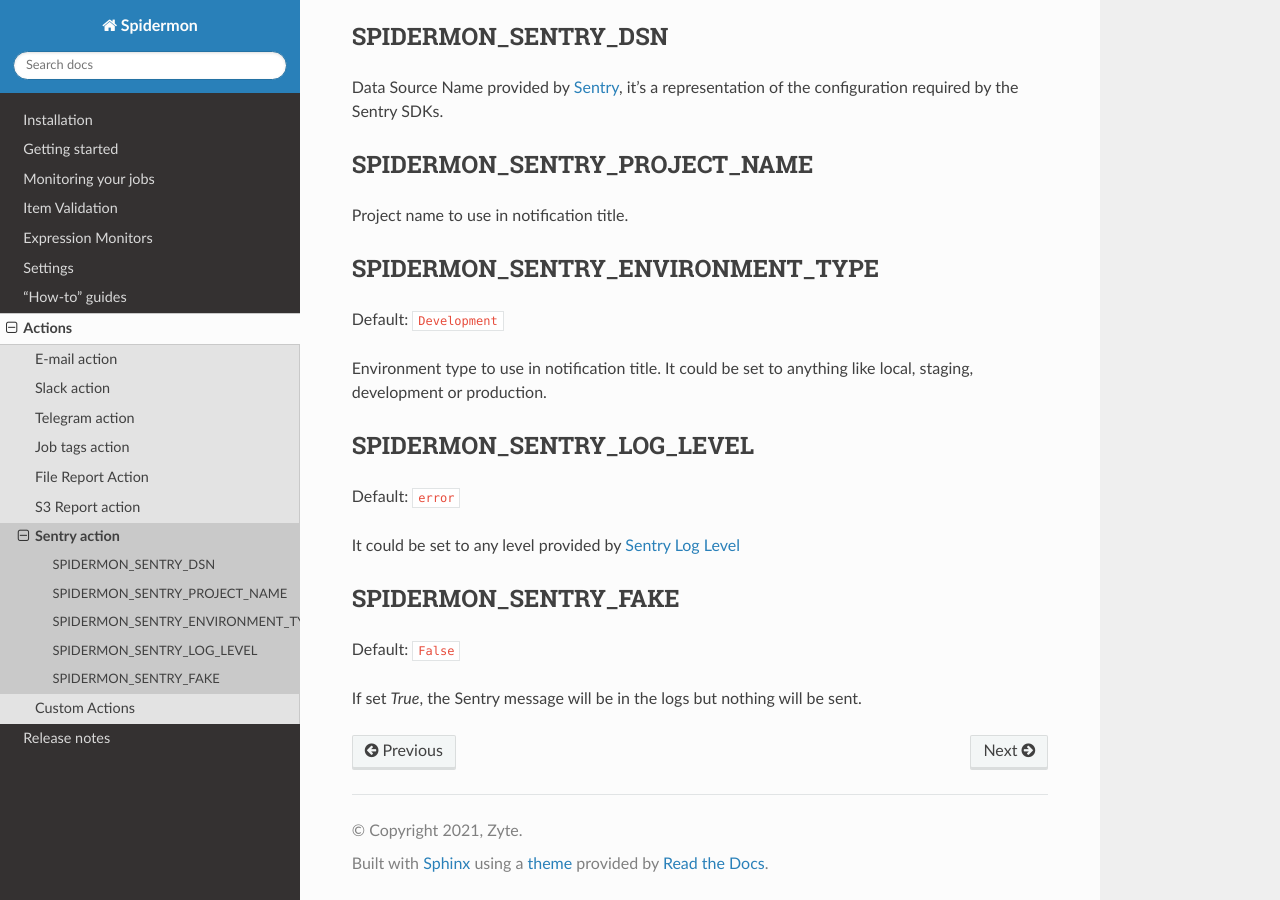
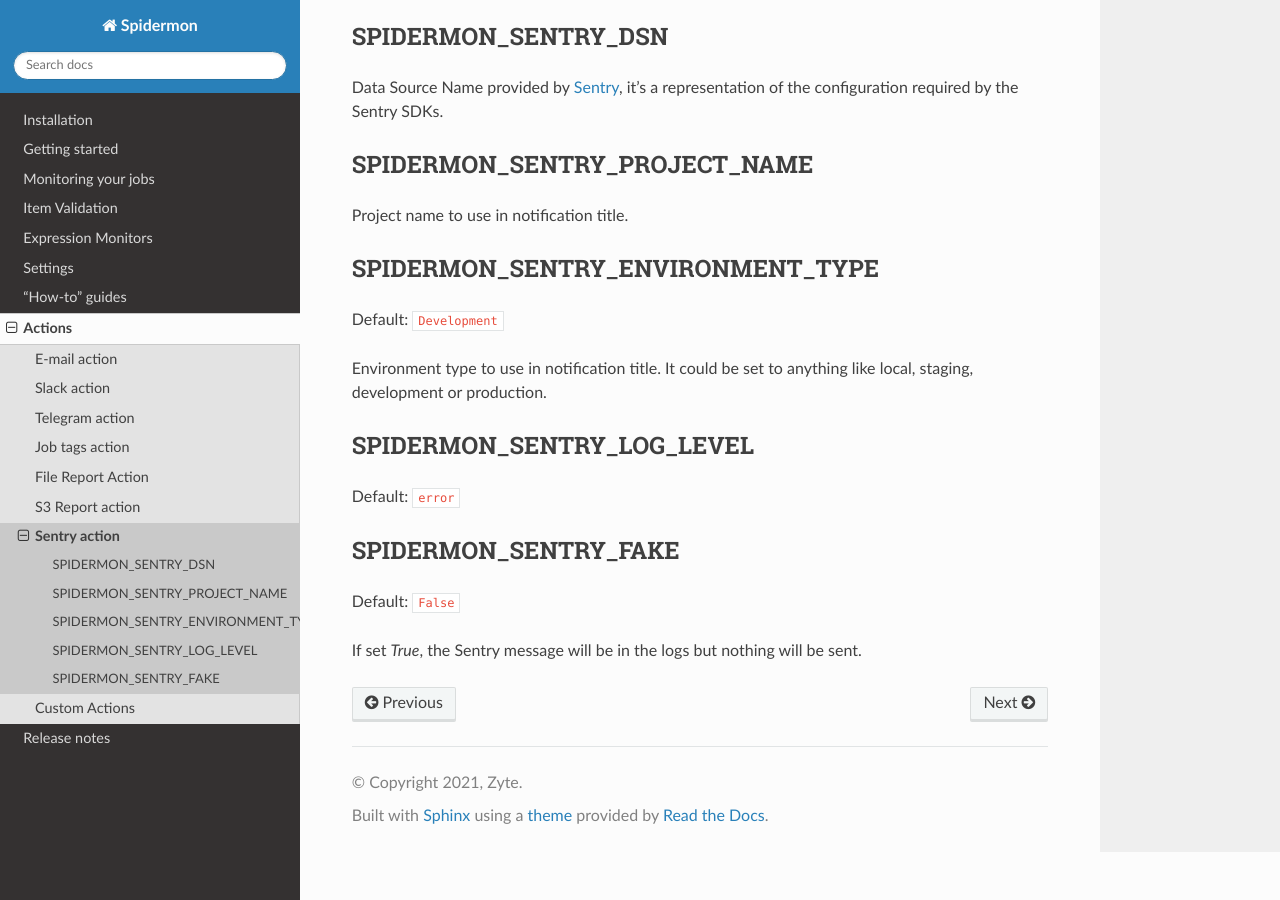
Before and after one commit to scrapinghub/spidermon, a Sphinx documentation site: the page built from docs/source/actions/sentry-action.rst, in a window 1280 px wide and 900 px high, scrolled down 924 px. Built offline with Sphinx 7.4.7 and the Read the Docs theme 2.0.0, drawn with Linux system fonts in a browser that asks for light colours.

Commit message:
Fix docs broken links

```diff
--- a/docs/source/actions/sentry-action.rst
+++ b/docs/source/actions/sentry-action.rst
@@ -49,8 +49,6 @@
 
 Default: ``error``
 
-It could be set to any level provided by `Sentry Log Level`_
-
 SPIDERMON_SENTRY_FAKE
 ---------------------
 
@@ -59,5 +57,4 @@
 If set `True`, the Sentry message will be in the logs but nothing will be sent.
 
 .. _`Sentry`: https://sentry.io/
-.. _`Sentry DSN`: https://docs.sentry.io/error-reporting/quickstart/?platform=python#configure-the-sdk
-.. _`Sentry Log Level`: https://docs.sentry.io/enriching-error-data/context/?platform=python#setting-the-level
+.. _`Sentry DSN`: https://docs.sentry.io/product/sentry-basics/dsn-explainer/#dsn-utilization
--- a/docs/source/howto/configuring-slack-for-spidermon.rst
+++ b/docs/source/howto/configuring-slack-for-spidermon.rst
@@ -8,7 +8,8 @@
 
 A bot is a type of Slack App designed to interact with users via conversation.
 
-To work with `Slack Actions <https://spidermon.readthedocs.io/en/latest/actions.html#slack-action>`_, you will need a Slack bot which would send `notifications <https://spidermon.readthedocs.io/en/latest/getting-started.html#slack-notifications>`_ to your Slack workspace from Spidermon.
+To work with :doc:`Slack Actions </actions/slack-action>`, you will need a Slack bot which would
+send notifications to your Slack workspace from Spidermon.
 
 Steps
 -----
--- a/docs/source/howto/configuring-telegram-for-spidermon.rst
+++ b/docs/source/howto/configuring-telegram-for-spidermon.rst
@@ -8,7 +8,8 @@
 
 A bot is a type of Telegram user designed to interact with users via conversation.
 
-To work with `Telegram Actions <https://spidermon.readthedocs.io/en/latest/actions.html#telegram-action>`_, you will need a Telegram bot which would send `notifications <https://spidermon.readthedocs.io/en/latest/getting-started.html#telegram-notifications>`_ to Telegram from Spidermon.
+To work with :doc:`Telegram Actions </actions/telegram-action>`, you will need a Telegram bot which would
+send notificationsto Telegram from Spidermon.
 
 Steps
 -----
--- a/docs/source/monitors.rst
+++ b/docs/source/monitors.rst
@@ -136,7 +136,7 @@
 Spidermon has some batteries included :)
 
 .. automodule:: spidermon.contrib.scrapy.monitors
-    :members: ErrorCountMonitor, FieldCoverageMonitor, FinishReasonMonitor, ItemCountMonitor, UnwantedHTTPCodesMonitor
+    :members: ItemCountMonitor, ErrorCountMonitor, FinishReasonMonitor, UnwantedHTTPCodesMonitor, ItemValidationMonitor, FieldCoverageMonitor
 
 Is there a **Basic Scrapy Suite** ready to use?
 ------------------------------------------------
```
